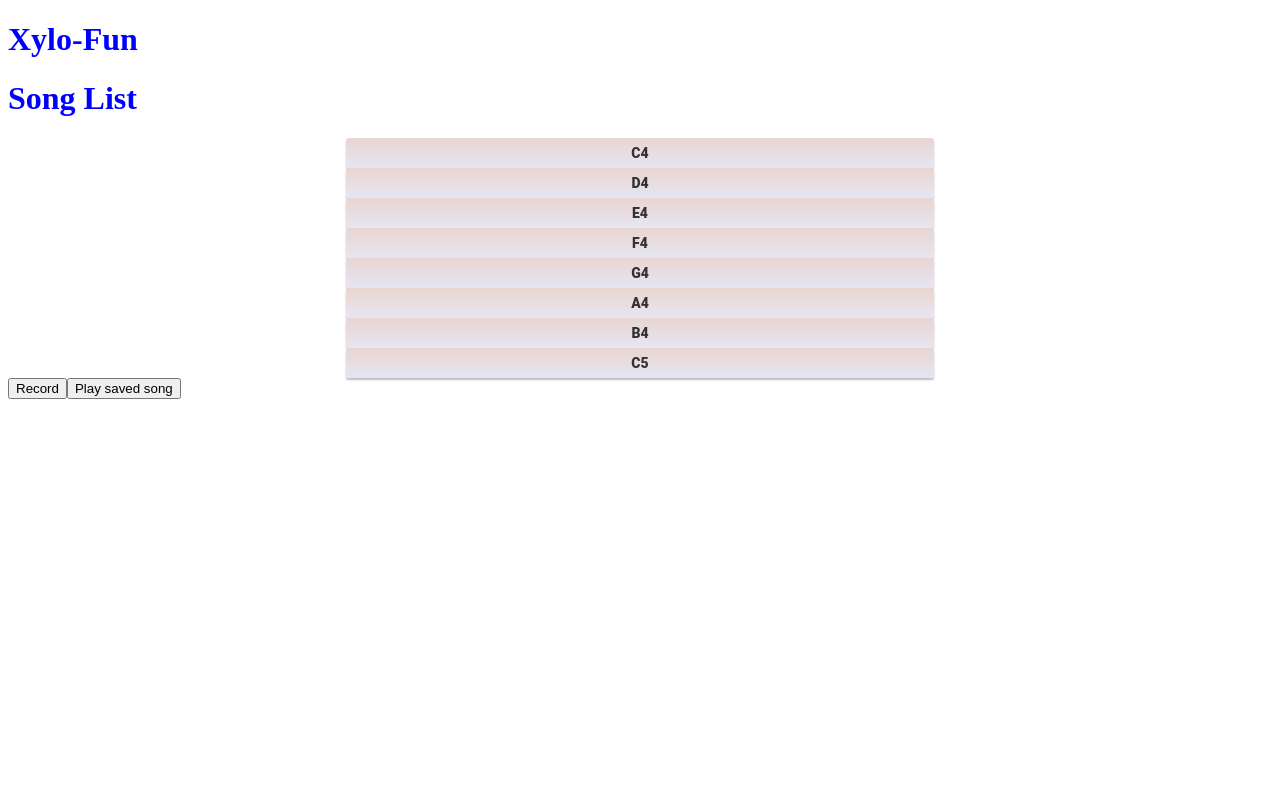
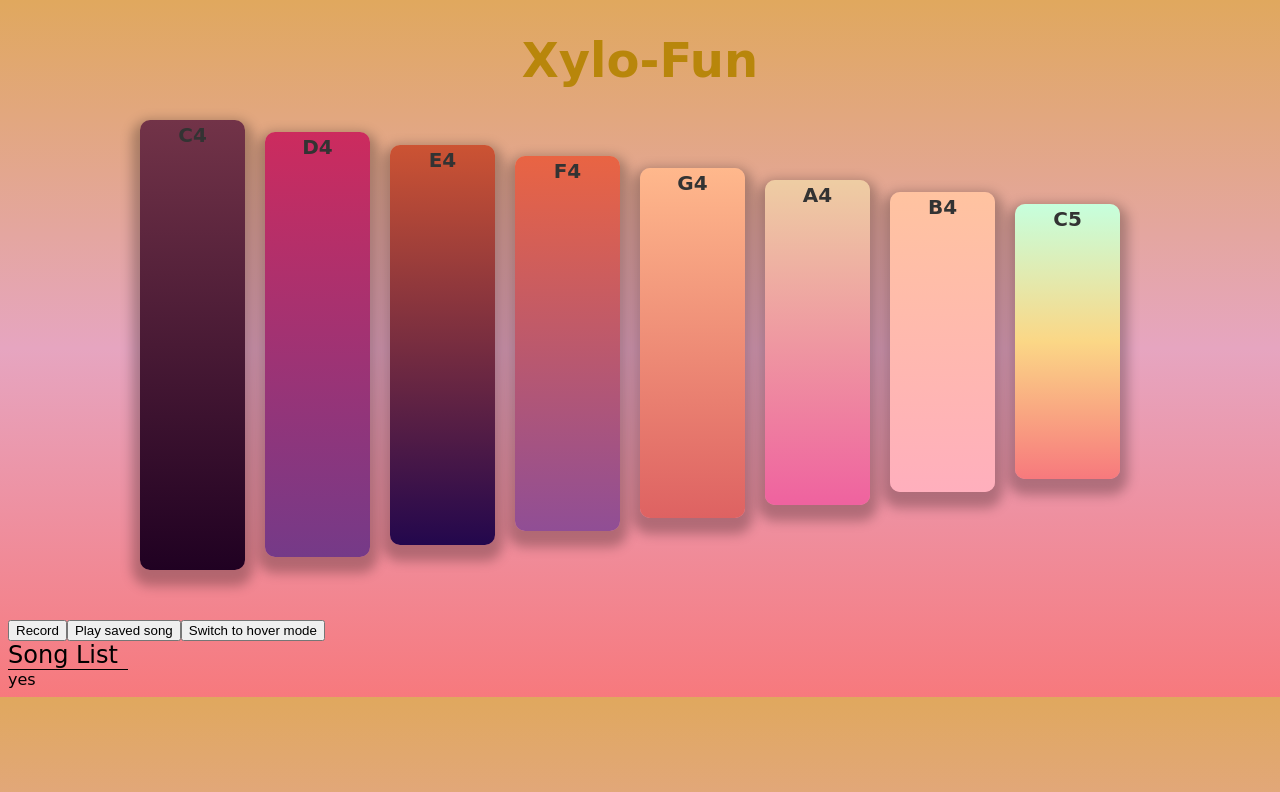
Before and after one commit to dwgl80/Xylo-fun, a React app: page / in a window 1280 px wide. Shown: the top 792 px of the page. Built offline with nearby package versions, Linux system fonts and the light colour scheme; the HTML template or start-up script is replaced by a standard one.

Commit message:
add css to style into xylophone

```diff
--- a/react-client/src/components/Bar.jsx
+++ b/react-client/src/components/Bar.jsx
@@ -5,20 +5,40 @@ class Bar extends React.Component {
     super(props);
     this.state = {
     }
+    this.renderBar = this.renderBar.bind(this);
   }
 
-  componentDidMount() {
+  renderBar() {
+    const { note, playSynth, event } = this.props;
+    if (!event) {
+      return (
+        <div className={`note-click ${note}`} onClick={(e) => playSynth(e)}>
+          <div>
+            {note}
+          </div>
+        </div>
+      )
+    } else {
+      return (
+        <div className={`note-hover ${note}`} onMouseEnter={(e) => playSynth(e)}>
+          <div>
+            {note}
+          </div>
+        </div>
+      )
+    }
   }
 
-
   render () {
-    const { note, playSynth } = this.props;
+    const { note, playSynth, event } = this.props;
     return (
-    <div className={`note ${note}`} onClick={(e) => playSynth(e)}>
-      <div>
-      {note}
-      </div>
-    </div>)
+    // <div className={`note ${note}`} onClick={(e) => playSynth(e)}>
+    //   <div>
+    //   {note}
+    //   </div>
+    // </div>
+    this.renderBar()
+    )
   }
 }
 
--- a/react-client/src/components/SongsList.jsx
+++ b/react-client/src/components/SongsList.jsx
@@ -12,10 +12,11 @@ class SongsList extends React.Component {
 
 
   render () {
-    const {  } = this.props;
+    const { names } = this.props;
     return (
     <div className="songsList">
-      <h1>Song List</h1>
+      <div className="songList-title">Song List</div>
+      {names.map( name => <div className="song-name">{name}</div>)}
     </div>
     )
   }
--- a/react-client/src/components/Xylophone.jsx
+++ b/react-client/src/components/Xylophone.jsx
@@ -12,16 +12,25 @@ class Xylophone extends React.Component {
     this.state = {
       notes: ['C4', 'D4', 'E4', 'F4', 'G4', 'A4', 'B4', 'C5'],
       songs: [],
-      recording: false
+      currSong: [],
+      names: ['yes'],
+      recording: false,
+      event: false,
     }
     this.playSynth = this.playSynth.bind(this);
     this.toggleRecord = this.toggleRecord.bind(this);
     this.playSong = this.playSong.bind(this);
-    this.playNote = this.playNote.bind(this);
+    this.switchClick = this.switchClick.bind(this);
+    this.renderNotes = this.renderNotes.bind(this);
   }
 
   componentDidMount() {
+  }
 
+  renderNotes() {
+    return (
+      <div>{this.state.songs}</div>
+    )
   }
 
   playSynth(e) {
@@ -32,10 +41,6 @@ class Xylophone extends React.Component {
     synth.triggerAttackRelease(note, '8n')
   }
 
-  playNote(note) {
-    synth.triggerAttackRelease(note, '8n');
-  }
-
   toggleRecord() {
     console.log(this.state.recording);
     this.setState( ({ recording }) => ({ recording: !recording }))
@@ -43,33 +48,37 @@ class Xylophone extends React.Component {
   }
 
   playSong() {
-    // let playlist = [];
-    // for (let i = 0; i < this.state.songs.length; i++) {
-    //   playlist.push([i, this.state.songs[i]]);
-    // }
     var seq = new Tone.Sequence( (time, note) => synth.triggerAttackRelease(note, "8n", time),this.state.songs, 0.5);
     seq.loop = 0;
     seq.start(0);
     Tone.Transport.start();
   }
 
+  switchClick() {
+    this.setState( ({ event }) => ({ event: !event }))
+  }
+
 
   render () {
-    const { notes, songs } = this.state;
+    const { notes, songs, event, recording, names } = this.state;
     return (
     <div>
+      <div className="cursor"></div>
       <h1>Xylo-Fun</h1>
+      <div className="container">
+        <div className="notes">
+          {notes.map( (note, index) => <Bar key={index} note={note} event={event} playSynth={this.playSynth} />)}
+        </div>
+    </div>
+    {recording ? <div className='recording'>Recording...</div> : null}
+    {recording ? this.renderNotes() : null}
       <div>
-        <SongsList songs={songs} />
+        <button type='button' onClick={this.toggleRecord}>Record</button>
+        <button type='button' onClick={this.playSong}>Play saved song</button>
+        <button type='button' onClick={this.switchClick}>{event ? 'Switch to press mode' : 'Switch to hover mode'}</button>
       </div>
-    <div className="container">
-      {notes.map( (note, index) => <Bar key={index} note={note} playSynth={this.playSynth} />)}
+      <SongsList songs={songs} names={names} />
     </div>
-    <div>
-      <button type='button' onClick={this.toggleRecord}>Record</button>
-      <button type='button' onClick={this.playSong}>Play saved song</button>
-      </div>
-      </div>
     )
   }
 }
--- a/react-client/src/styles.css
+++ b/react-client/src/styles.css
@@ -1,41 +1,159 @@
-h1 {
-  color: blue;
+body {
+  background-image: linear-gradient( #e0a85e, #e6a5c0, #f7797d);
 }
 
-/* .wrapper {
+button {
+  cursor: pointer;
+}
 
-} */
+h1 {
+  color: #B8860B;
+  text-align: center;
+  font-family: Comic Sans MS, Comic Sans, cursive;
+  font-size: 48px;
+  font-weight: 600;
+}
 
-.container {
-  margin: 0 auto;
-  height: 100%;
-  width: 588px;
-  min-width: 588px;
+.recording {
+  text-align: center;
+  font-family: Comic Sans MS, Comic Sans, cursive;
+  font-size: 20px;
+  font-weight: 500;
+}
+
+.songsList {
+  font-family: Comic Sans MS, Comic Sans, cursive;
+  width: 150px;
   display: flex;
   flex-direction: column;
   justify-content: center;
 }
 
-.note {
-  width: 250px;
-  font-family: 'Roboto', sans-serif;
+.songList-title {
+  border-bottom: thin solid black;
+  width: 120px;
+  font-size: 24px;
+  font-weight: 500;
+}
+
+.song-name {
+  cursor: pointer;
+}
+
+.container {
+  display: flex;
+  flex-direction: row;
+  justify-content: center;
+}
+
+.notes {
+  margin: 0 auto;
+  height: 100%;
+  /* width: 600px; */
+  height: 500px;
+  max-width: 1000px;
+  display: flex;
+  cursor: url('https://s3-us-west-2.amazonaws.com/s.cdpn.io/355309/stick.svg'), auto;
+  /* flex-direction: row;
+  justify-content: center; */
+}
+
+.note-click {
+  width: 150px;
+  height: 450px;
+  font-family: Comic Sans MS, Comic Sans, cursive;
   font-weight: 900;
-  font-size: 14px;
+  font-size: 20px;
   line-height: 14px;
   color: #333333;
   text-align: center;
   perspective: 200px;
   user-select: none;
-  background-image: linear-gradient(-180deg, #E9D5D0 0%, #E6E5F2 98%);
-  box-shadow: 0px 2px 2px 0px rgba(0,0,0,0.26);
-  border-radius: 3px;
-  width: 100%;
-  height: 100%;
+  box-shadow: 0px 8px 12px 8px #00000042;
+  border-radius: 10px;
+  /* width: 100%;
+  height: 100%; */
   padding: 8px 0;
   box-sizing: border-box;
   transform-origin: top center;
+  margin:0 20px 20px 0;
 }
 
-/* .songsList {
+.note-hover {
+  width: 150px;
+  height: 450px;
+  font-family: Comic Sans MS, Comic Sans, cursive;
+  font-weight: 900;
+  font-size: 20px;
+  line-height: 14px;
+  color: #333333;
+  text-align: center;
+  perspective: 200px;
+  user-select: none;
+  box-shadow: 0px 8px 12px 8px #00000042;
+  border-radius: 10px;
+  /* width: 100%;
+  height: 100%; */
+  padding: 8px 0;
+  box-sizing: border-box;
+  transform-origin: top center;
+  margin:0 20px 20px 0;
+}
 
-} */
+.note-click:active {
+  background-image: linear-gradient(-180deg, #ebe1e6, #eb7ca6);
+  transform: rotateX(-18deg);
+}
+
+.note-hover:hover {
+  background-image: linear-gradient(-180deg, #ebe1e6, #eb7ca6);
+  transform: rotateX(-18deg);
+
+}
+
+.C4 {
+  height: 450px;
+  background-image: linear-gradient(-180deg, #723348, #200122);
+}
+
+.D4 {
+  height: 425px;
+  margin-top: 12px;
+  background-image: linear-gradient(-180deg, #cc2b5e, #753a88);
+}
+
+.E4 {
+  height: 400px;
+  margin-top: 25px;
+  background-image: linear-gradient(-180deg, #cc5333, #23074d);
+}
+
+.F4 {
+  height: 375px;
+  margin-top: 36px;
+  background-image: linear-gradient(-180deg, #e96443, #904e95);
+}
+
+.G4 {
+  height: 350px;
+  margin-top: 48px;
+  background-image: linear-gradient(-180deg, #FFB88C, #DE6262);
+}
+
+.A4 {
+  height: 325px;
+  margin-top: 60px;
+  background-image: linear-gradient(-180deg, #EECDA3, #EF629F);
+}
+
+.B4 {
+  height: 300px;
+  margin-top: 72px;
+  background-image: linear-gradient(-180deg, #ffc3a0, #FFAFBD);
+}
+
+.C5 {
+  height: 275px;
+  margin-top: 84px;
+  background-image: linear-gradient(-180deg, #C6FFDD, #FBD786, #f7797d);
+}
```
Also changed, not shown: 2 other files (tests, documents, lock files or other folders).
